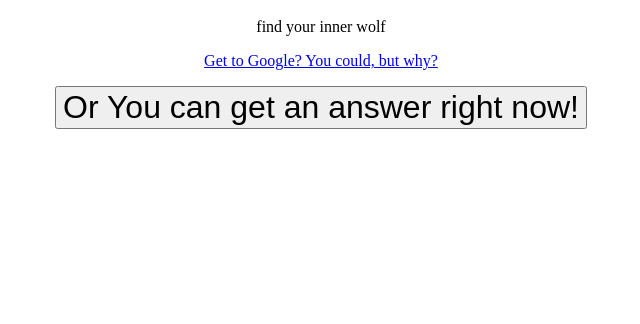
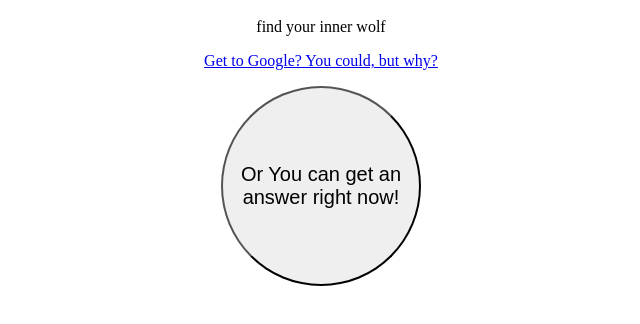
Before and after one commit to CscsCasper/GOAWUUUUUUGLE, a plain HTML site: page index.html in a window 1280 px wide. Shown: the part 48-372 px from the top of the page, without its empty margins (319-959 px from the left). Drawn offline with Linux system fonts and the light colour scheme.

Commit message:
Style submit button with size and border-radius

```diff
--- a/index.html
+++ b/index.html
@@ -9,7 +9,7 @@
 
 <center>
 <form action="https://i.ibb.co/zhhPY1tp/2026-10-15-11-38-37.jpg">
-  <button type="submit"><font size="6">Or You can get an answer right now!</font></button>
+  <button type="submit" style="width: 200px; height: 200px; border-radius: 50%; font-size: 20px;">Or You can get an answer right now!</button>
 </form>
 </center>
 </body>
```
